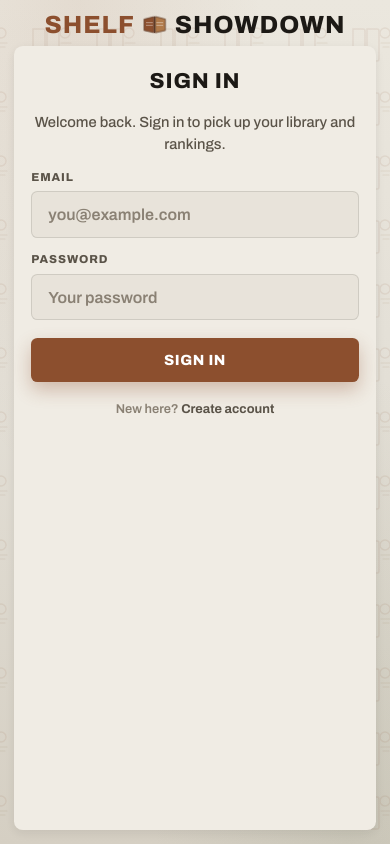
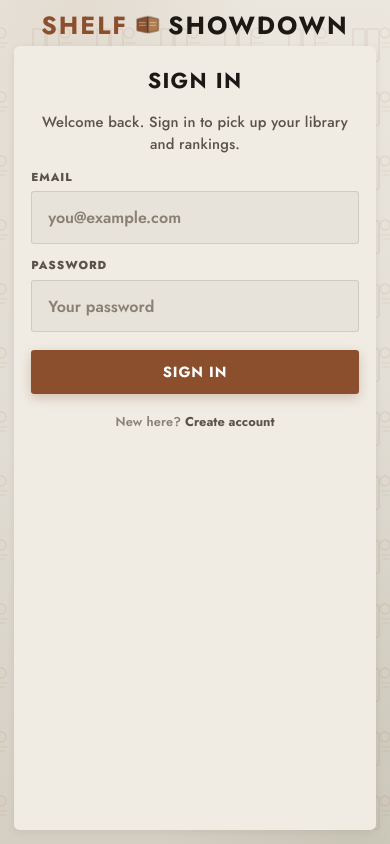
Before and after one commit to caffeinatedjoe/shelf_showdown, a website: page index.html in a window 390 px wide. Drawn offline with Linux system fonts and the light colour scheme.

Commit message:
Switch UI typeface to Jost for geometric mid-century feel (#21)
Replace Archivo with Jost and tighten radii, tracking, and shadows so the existing MCM palette reads a bit more geometric without a full restyle.

Co-authored-by: Cursor Agent <cursoragent@cursor.com>
Co-authored-by: caffeinatedjoe <caffeinatedjoe@users.noreply.github.com>

```diff
--- a/index.html
+++ b/index.html
@@ -6,8 +6,8 @@
   <title>Shelf Showdown</title>
   <link rel="preconnect" href="https://fonts.googleapis.com" />
   <link rel="preconnect" href="https://fonts.gstatic.com" crossorigin />
-  <link href="https://fonts.googleapis.com/css2?family=Archivo:wght@500;600;700;800&display=swap" rel="stylesheet" />
-  <link rel="stylesheet" href="style.css?v=20260811b" />
+  <link href="https://fonts.googleapis.com/css2?family=Jost:wght@500;600;700;800&display=swap" rel="stylesheet" />
+  <link rel="stylesheet" href="style.css?v=20260811c" />
 </head>
 <body>
   <div id="app">
--- a/style.css
+++ b/style.css
@@ -1,5 +1,5 @@
 :root {
-  /* Mid-century modern: stone, walnut copper, espresso */
+  /* Geometric mid-century modern: stone, walnut copper, espresso */
   --bg: #e3dfd6;
   --bg-soft: #d5cfc3;
   --card: #f0ece4;
@@ -13,11 +13,11 @@
   --track: #cfc8bb;
   --danger: #9e3d35;
   --line: rgba(28, 25, 21, 0.12);
-  --shadow: 0 8px 18px rgba(28, 25, 21, 0.12);
-  --shadow-soft: 0 3px 10px rgba(28, 25, 21, 0.08);
-  --radius: 0.55rem;
-  --radius-sm: 0.4rem;
-  --font-ui: "Archivo", "Segoe UI", sans-serif;
+  --shadow: 0 6px 14px rgba(28, 25, 21, 0.1);
+  --shadow-soft: 0 2px 8px rgba(28, 25, 21, 0.07);
+  --radius: 0.35rem;
+  --radius-sm: 0.2rem;
+  --font-ui: "Jost", "Segoe UI", sans-serif;
   --nav-h: 4.25rem;
   --cover-ratio: 2 / 3;
 }
@@ -47,6 +47,7 @@ body {
   font-family: var(--font-ui);
   font-size: 1rem;
   font-weight: 500;
+  letter-spacing: 0.01em;
   line-height: 1.5;
   color: var(--ink);
   background:
@@ -161,9 +162,9 @@ body {
   align-items: center;
   justify-content: center;
   gap: 0.4rem;
-  font-weight: 800;
+  font-weight: 700;
   font-size: clamp(1.55rem, 6vw, 1.85rem);
-  letter-spacing: 0.04em;
+  letter-spacing: 0.08em;
   text-transform: uppercase;
   line-height: 1;
 }
@@ -369,8 +370,8 @@ body {
 .round-label {
   margin: 0;
   font-size: 0.78rem;
-  font-weight: 800;
-  letter-spacing: 0.12em;
+  font-weight: 700;
+  letter-spacing: 0.14em;
   text-transform: uppercase;
   color: var(--ink);
 }
@@ -378,8 +379,8 @@ body {
 .view-title {
   margin: 0;
   font-size: clamp(1.35rem, 4.5vw, 1.65rem);
-  font-weight: 800;
-  letter-spacing: 0.04em;
+  font-weight: 700;
+  letter-spacing: 0.06em;
   text-transform: uppercase;
   color: var(--ink);
   text-align: center;
@@ -401,8 +402,8 @@ body {
 }
 
 .progress-track {
-  height: 0.5rem;
-  border-radius: 999px;
+  height: 0.4rem;
+  border-radius: var(--radius-sm);
   background: var(--track);
   overflow: hidden;
 }
@@ -496,8 +497,8 @@ body {
 .btn {
   font-family: var(--font-ui);
   font-size: 0.92rem;
-  font-weight: 800;
-  letter-spacing: 0.04em;
+  font-weight: 700;
+  letter-spacing: 0.06em;
   text-transform: uppercase;
   border: none;
   cursor: pointer;
@@ -524,7 +525,7 @@ body {
 .btn-raised {
   color: #fff;
   background: var(--teal);
-  box-shadow: 0 8px 18px rgba(140, 79, 46, 0.32);
+  box-shadow: 0 4px 12px rgba(140, 79, 46, 0.28);
 }
 
 .btn-raised:hover:not(:disabled) {
@@ -533,11 +534,11 @@ body {
 
 .btn-pill {
   width: 100%;
-  border-radius: 0.65rem;
+  border-radius: var(--radius);
   min-height: 2.75rem;
   font-size: 0.95rem;
   letter-spacing: 0.08em;
-  box-shadow: 0 6px 14px rgba(140, 79, 46, 0.28);
+  box-shadow: 0 4px 10px rgba(140, 79, 46, 0.24);
 }
 
 .btn-flat {
@@ -1196,7 +1197,7 @@ body {
   font-weight: 800;
   letter-spacing: 0.02em;
   text-transform: uppercase;
-  border-radius: 0.65rem;
+  border-radius: var(--radius);
   transition: color 0.15s ease, background 0.15s ease;
 }
 
@@ -1797,7 +1798,7 @@ body {
   .handful-placeholder {
     min-height: 2.35rem;
     max-height: 3.25rem;
-    border-radius: 0.65rem;
+    border-radius: var(--radius-sm);
   }
 
   .handful-handle {
```
